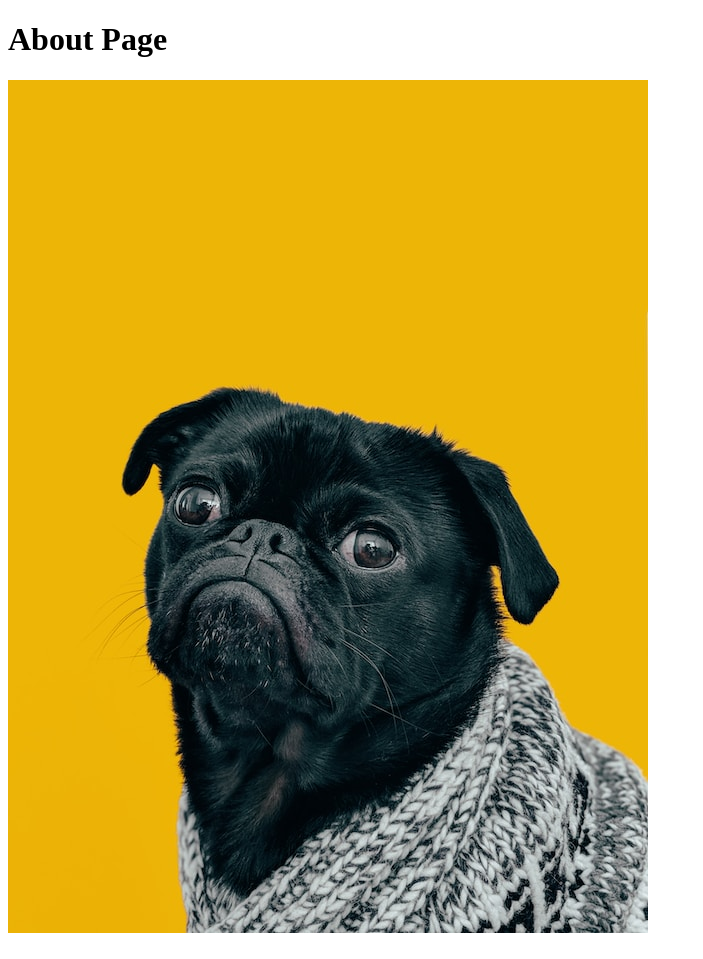
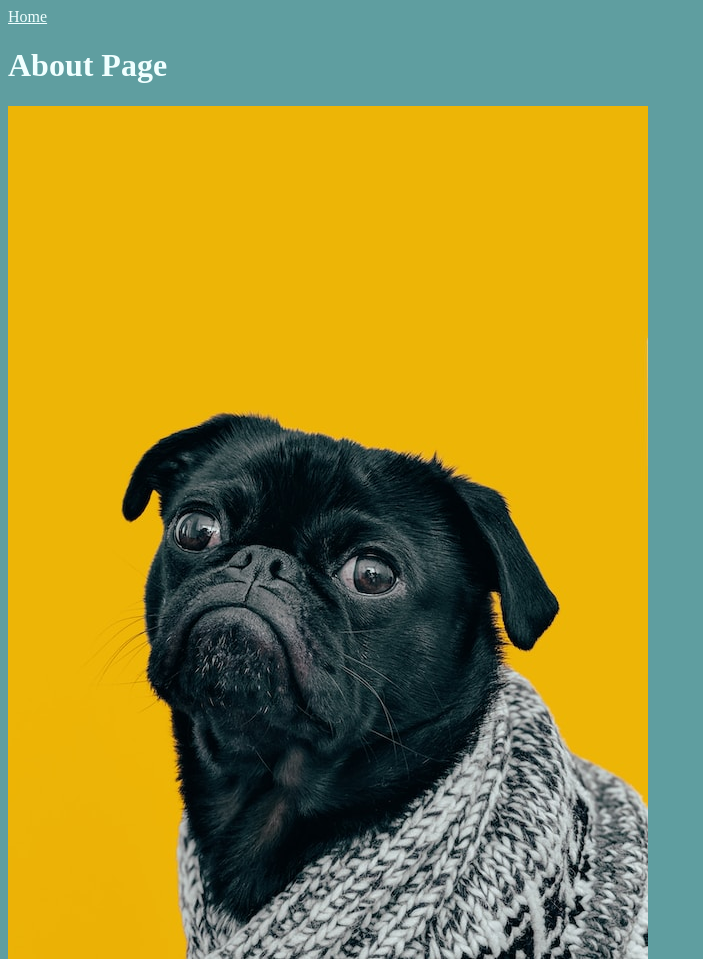
Before and after one commit to t-powers/working-with-odin, a plain HTML site: page pages/about.html in a window 1280 px wide. Shown: the whole page, without its empty margins (0-703 px from the left). Drawn offline with Linux system fonts and the light colour scheme.

Commit message:
Added Home link to About page. Linked styles file

```diff
--- a/pages/about.html
+++ b/pages/about.html
@@ -1,13 +1,14 @@
 <!DOCTYPE html>
 <html lang="en">
   <head>
-    <meta charset="UTF-8">
+    <meta charset="UTF-8" />
     <title>Odin Links and Images</title>
+    <link rel="stylesheet" href="../styles.css" />
   </head>
 
   <body>
-  <h1>About Page</h1>
-  <img src="../images/dog.jpg" alt="Charles the pug doggy.">
-
+    <a href="../index.html">Home</a>
+    <h1>About Page</h1>
+    <img src="../images/dog.jpg" alt="Charles the pug doggy." />
   </body>
 </html>
--- /dev/null
+++ b/styles.css
@@ -0,0 +1 @@
+* {color:azure; background-color: cadetblue}
```
Also changed, not shown: index.html (+2 -0 lines).
